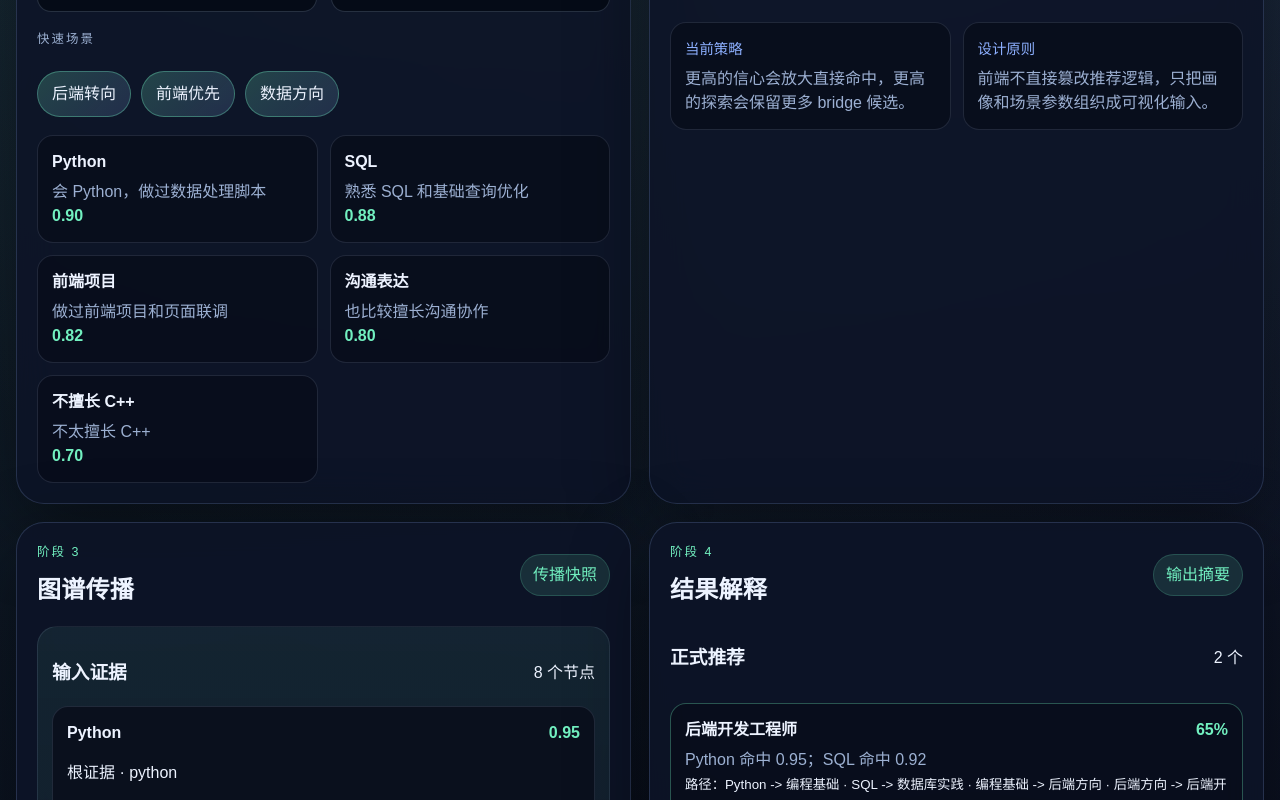
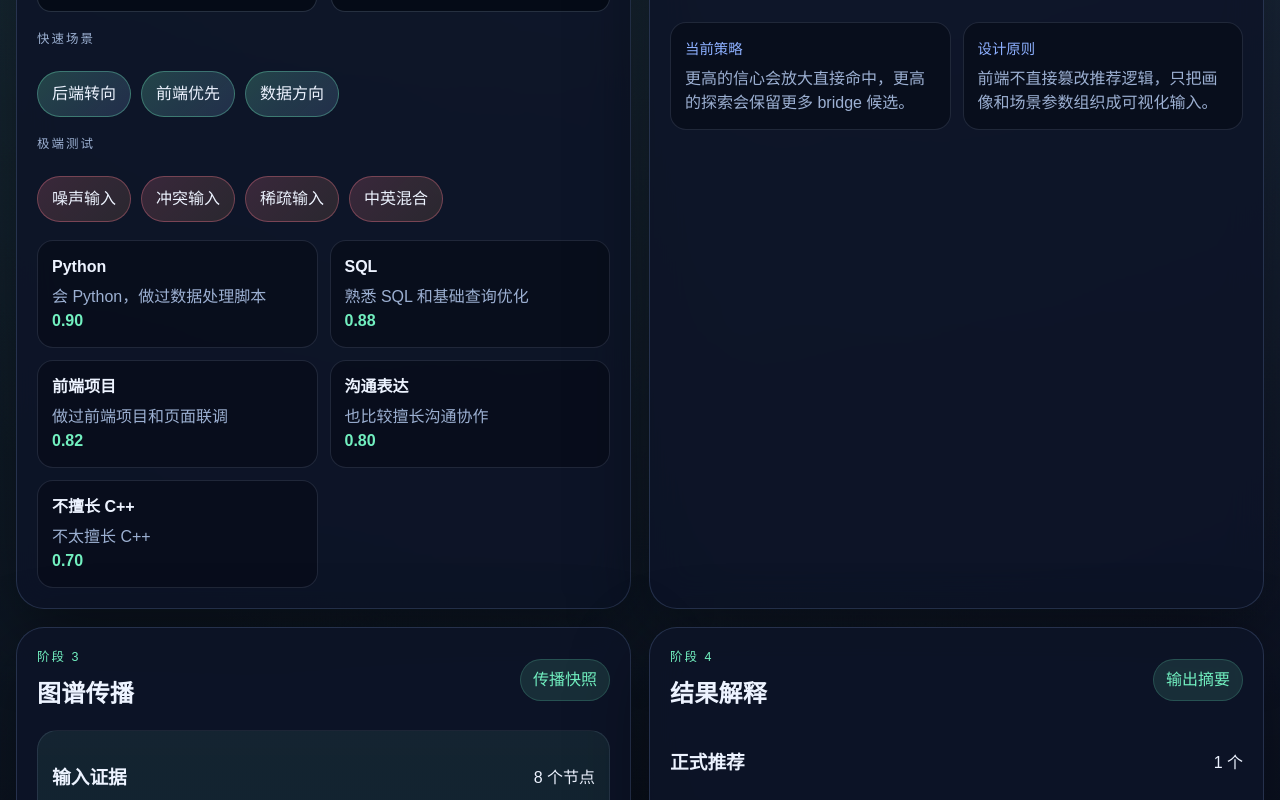
Before and after one commit to answerend42/CareerKEP, a React (Vite) app in the folder frontend/: page / in a window 1280 px wide. Shown: the part 940-1740 px from the top of the page. Built offline with nearby package versions, Linux system fonts and the light colour scheme.

Commit message:
加了鲁棒性测试

```diff
--- a/frontend/src/app/AppShell.tsx
+++ b/frontend/src/app/AppShell.tsx
@@ -1,5 +1,12 @@
 import { useMemo, useState } from 'react';
-import { buildRecommendationResponse, defaultDemoState, getDemoCopy, getRoleOptions, scenarioPresets } from './demoData';
+import {
+  buildRecommendationResponse,
+  buildRobustnessReport,
+  defaultDemoState,
+  getDemoCopy,
+  getRoleOptions,
+  scenarioPresets
+} from './demoData';
 import { InputPane } from './panes/InputPane';
 import { TunePane } from './panes/TunePane';
 import { GraphPane } from './panes/GraphPane';
@@ -16,6 +23,9 @@ export function AppShell() {
 
   const roleOptions = useMemo(() => getRoleOptions(), []);
   const demoCopy = useMemo(() => getDemoCopy(lastRun), [lastRun]);
+  const robustnessReport = useMemo(() => buildRobustnessReport(state), [state]);
+  const normalPresets = useMemo(() => scenarioPresets.filter((item) => item.kind === 'normal'), []);
+  const stressPresets = useMemo(() => scenarioPresets.filter((item) => item.kind === 'stress'), []);
 
   const updateState = <K extends keyof DemoState>(key: K, value: DemoState[K]) => {
     setState((current) => {
@@ -129,6 +139,8 @@ export function AppShell() {
           <InputPane
             state={state}
             roleOptions={roleOptions}
+            presets={normalPresets}
+            stressPresets={stressPresets}
             onChange={updateState}
             onPreset={applyPreset}
             onRun={runRecommendation}
@@ -150,7 +162,7 @@ export function AppShell() {
         </section>
 
         <section className="panel panel-result">
-          <ResultPane response={lastRun} activeStep={activeStep} />
+          <ResultPane response={lastRun} activeStep={activeStep} robustnessReport={robustnessReport} />
         </section>
       </main>
     </div>
--- a/frontend/src/app/demoData.ts
+++ b/frontend/src/app/demoData.ts
@@ -5,8 +5,11 @@ import type {
   RecommendationCard,
   RecommendationResponse,
   RoleOption,
+  RobustnessCaseResult,
+  RobustnessReport,
   StageEdge,
   StageNode,
+  ScenarioPreset,
   TargetRoleAnalysis
 } from './types';
 
@@ -35,6 +38,7 @@ interface NodeDefinition {
   layer: StageNode['layer'];
   aliases: string[];
   scoreHint: number;
+  polarity?: 'positive' | 'negative';
 }
 
 const clamp01 = (value: number): number => Math.max(0, Math.min(1, value));
@@ -44,7 +48,7 @@ const nodeCatalog: NodeDefinition[] = [
   { id: 'sql', label: 'SQL', layer: 'evidence', aliases: ['sql', '数据库'], scoreHint: 0.92 },
   { id: 'frontend_project', label: '前端项目', layer: 'evidence', aliases: ['前端项目', 'web项目'], scoreHint: 0.9 },
   { id: 'communication', label: '沟通表达', layer: 'evidence', aliases: ['沟通', '表达'], scoreHint: 0.88 },
-  { id: 'cpp_gap', label: '不擅长 C++', layer: 'evidence', aliases: ['c++', 'cpp', '不擅长 c++'], scoreHint: 0.7 },
+  { id: 'cpp_gap', label: '不擅长 C++', layer: 'evidence', aliases: ['c++', 'cpp', '不擅长 c++', '不会 c++'], scoreHint: 0.82, polarity: 'negative' },
   { id: 'math', label: '数学基础', layer: 'evidence', aliases: ['数学', '线代'], scoreHint: 0.82 },
   { id: 'data_viz', label: '数据分析', layer: 'evidence', aliases: ['数据分析', '分析'], scoreHint: 0.8 },
   { id: 'cloud', label: '云平台', layer: 'evidence', aliases: ['云', '云平台', 'docker'], scoreHint: 0.78 },
@@ -66,6 +70,36 @@ const nodeCatalog: NodeDefinition[] = [
   { id: 'ml_role', label: '机器学习工程师', layer: 'role', aliases: ['机器学习工程师'], scoreHint: 0.5 },
   { id: 'pm_role', label: '技术产品经理', layer: 'role', aliases: ['技术产品经理'], scoreHint: 0.5 }
 ];
+
+const NEGATION_WORDS = [
+  '不',
+  '没',
+  '无',
+  '否',
+  '不会',
+  '不擅长',
+  '不熟悉',
+  '不太',
+  '缺少',
+  '欠缺',
+  '拒绝',
+  '避免',
+  'not',
+  'no',
+  'never',
+  'without',
+  "don't",
+  'do not'
+];
+
+const normalizeToken = (value: string): string => value.normalize('NFKC').trim().toLowerCase();
+
+const extractClauses = (text: string): string[] =>
+  text
+    .normalize('NFKC')
+    .split(/[\n\r。！？!?；;，,、|/\\]+/)
+    .map((part) => part.trim())
+    .filter(Boolean);
 
 const roleOptions: RoleOption[] = nodeCatalog
   .filter((item) => item.layer === 'role')
@@ -131,13 +165,6 @@ const evidenceTemplates: EvidenceItem[] = [
   { nodeId: 'cpp_gap', label: '不擅长 C++', score: 0.7, source: '用户输入', rawText: '不太擅长 C++' }
 ];
 
-const normaliseText = (value: string): string => value.trim().toLowerCase();
-
-const matchNode = (text: string): NodeDefinition | undefined => {
-  const token = normaliseText(text);
-  return nodeCatalog.find((item) => item.aliases.some((alias) => token.includes(normaliseText(alias))));
-};
-
 const buildEvidenceMap = (text: string, evidence: EvidenceItem[]): Map<string, number> => {
   const map = new Map<string, number>();
 
@@ -145,19 +172,39 @@ const buildEvidenceMap = (text: string, evidence: EvidenceItem[]): Map<string, n
     map.set(item.nodeId, clamp01(item.score));
   }
 
-  const tokens = text
-    .split(/[\s，。；,.;!?、/\\|]+/)
-    .map((part) => part.trim())
-    .filter(Boolean);
+  const clauses = extractClauses(text);
 
-  for (const token of tokens) {
-    const matched = matchNode(token);
-    if (!matched) {
-      continue;
+  for (const clause of clauses) {
+    const clauseToken = normalizeToken(clause);
+
+    for (const item of nodeCatalog) {
+      let bestScore = 0;
+
+      for (const alias of item.aliases) {
+        const aliasToken = normalizeToken(alias);
+        if (!aliasToken || !clauseToken.includes(aliasToken)) {
+          continue;
+        }
+
+        const aliasIndex = clauseToken.indexOf(aliasToken);
+        const prefix = clauseToken.slice(Math.max(0, aliasIndex - 8), aliasIndex);
+        const negated = NEGATION_WORDS.some((word) => prefix.includes(word));
+
+        if (item.polarity === 'negative') {
+          bestScore = Math.max(bestScore, negated ? item.scoreHint : item.scoreHint * 0.85);
+        } else if (!negated) {
+          bestScore = Math.max(bestScore, item.scoreHint);
+        }
+      }
+
+      if (bestScore <= 0) {
+        continue;
+      }
+
+      const current = map.get(item.id) ?? 0;
+      // 同一节点可能在多段文本里被反复提到，这里只保留最强一次，避免噪声重复放大。
+      map.set(item.id, clamp01(Math.max(current, bestScore)));
     }
-
-    const current = map.get(matched.id) ?? 0;
-    map.set(matched.id, clamp01(Math.max(current, matched.scoreHint)));
   }
 
   return map;
@@ -188,13 +235,13 @@ const scoreProfile = (
 
   for (const blocker of profile.blockers) {
     const value = evidenceMap.get(blocker) ?? 0;
-    blockerPenalty += value * 0.22;
+    blockerPenalty += value * 0.26;
   }
 
   const directionBoost = evidenceMap.get(profile.direction) ?? 0;
   // 负向容忍度越高，对 blocker 的惩罚越弱，适合演示“放宽筛选”的效果。
-  const penaltyRelief = 1 - clamp01(tuning.penaltyTolerance * 0.7);
-  const tuningBoost = tuning.confidence * 0.08 + tuning.exploration * 0.05;
+  const penaltyRelief = 1 - clamp01(tuning.penaltyTolerance * 0.85);
+  const tuningBoost = tuning.confidence * 0.06 + tuning.exploration * 0.04;
   const score = clamp01(supportScore + preferredScore + directionBoost * 0.25 + tuningBoost - blockerPenalty * penaltyRelief);
   const missing = profile.required
     .filter((item) => !(evidenceMap.get(item) ?? 0))
@@ -391,11 +438,12 @@ export const defaultDemoState: DemoState = {
 
 export const roleCatalog = roleOptions;
 
-export const scenarioPresets = [
+export const scenarioPresets: ScenarioPreset[] = [
   {
     id: 'backend',
     label: '后端转向',
     description: '偏工程化、数据库和云平台信号更强',
+    kind: 'normal',
     state: {
       text: '我会 Python 和 SQL，做过接口联调，也接触过云平台部署。',
       targetRole: '后端开发工程师',
@@ -416,6 +464,7 @@ export const scenarioPresets = [
     id: 'frontend',
     label: '前端优先',
     description: '前端项目和协作表达更明显',
+    kind: 'normal',
     state: {
       text: '我做过前端项目，喜欢和产品、设计协作，愿意继续做 Web 开发。',
       targetRole: '前端开发工程师',
@@ -435,6 +484,7 @@ export const scenarioPresets = [
     id: 'data',
     label: '数据方向',
     description: 'SQL、数据分析和数学基础更突出',
+    kind: 'normal',
     state: {
       text: '我更熟悉 SQL、数据分析和一些数学基础，想看数据工程或机器学习方向。',
       targetRole: '数据工程师',
@@ -450,13 +500,135 @@ export const scenarioPresets = [
         penaltyTolerance: 0.4
       }
     }
+  },
+  {
+    id: 'noise',
+    label: '噪声输入',
+    description: '长文本、重复词和无关语句混在一起',
+    kind: 'stress',
+    state: {
+      text:
+        '日志、报错、日报、会议纪要都塞进来，但是我还是会 Python、SQL、Python、SQL，还做过前端项目。' +
+        '其他内容全部是噪声：abc123、###、!!!、临时文档、重复重复重复。',
+      targetRole: '后端开发工程师',
+      topK: 5,
+      evidence: [
+        { nodeId: 'python', label: 'Python', score: 0.86, source: '压力测试', rawText: 'Python' },
+        { nodeId: 'sql', label: 'SQL', score: 0.84, source: '压力测试', rawText: 'SQL' }
+      ],
+      tuning: {
+        confidence: 0.7,
+        exploration: 0.52,
+        penaltyTolerance: 0.36
+      }
+    }
+  },
+  {
+    id: 'conflict',
+    label: '冲突输入',
+    description: '同一段话同时包含正向和否定信号',
+    kind: 'stress',
+    state: {
+      text: '我会 Python 和 SQL，但不想做后端，也不太擅长 C++，更想试试前端或产品协作。',
+      targetRole: '前端开发工程师',
+      topK: 5,
+      evidence: [
+        { nodeId: 'python', label: 'Python', score: 0.9, source: '压力测试', rawText: 'Python' },
+        { nodeId: 'sql', label: 'SQL', score: 0.87, source: '压力测试', rawText: 'SQL' },
+        { nodeId: 'cpp_gap', label: '不擅长 C++', score: 0.78, source: '压力测试', rawText: '不太擅长 C++' }
+      ],
+      tuning: {
+        confidence: 0.64,
+        exploration: 0.68,
+        penaltyTolerance: 0.58
+      }
+    }
+  },
+  {
+    id: 'sparse',
+    label: '稀疏输入',
+    description: '几乎没有明确技能信号',
+    kind: 'stress',
+    state: {
+      text: '目前就是想看看自己适合什么方向，暂时没有特别明确的项目经历。',
+      targetRole: '机器学习工程师',
+      topK: 5,
+      evidence: [],
+      tuning: {
+        confidence: 0.5,
+        exploration: 0.82,
+        penaltyTolerance: 0.6
+      }
+    }
+  },
+  {
+    id: 'mixed',
+    label: '中英混合',
+    description: '英文缩写、符号和中文混写',
+    kind: 'stress',
+    state: {
+      text: 'I have done frontend project, know SQL / Python, and want to keep doing Web dev with team communication.',
+      targetRole: '前端开发工程师',
+      topK: 5,
+      evidence: [
+        { nodeId: 'frontend_project', label: '前端项目', score: 0.88, source: '压力测试', rawText: 'frontend project' },
+        { nodeId: 'communication', label: '沟通表达', score: 0.76, source: '压力测试', rawText: 'team communication' }
+      ],
+      tuning: {
+        confidence: 0.66,
+        exploration: 0.62,
+        penaltyTolerance: 0.45
+      }
+    }
   }
 ] satisfies Array<{
   id: string;
   label: string;
   description: string;
+  kind: 'normal' | 'stress';
   state: DemoState;
 }>;
+
+export const buildRobustnessReport = (state: DemoState): RobustnessReport => {
+  const cases: RobustnessCaseResult[] = scenarioPresets
+    .filter((item) => item.kind === 'stress')
+    .map((preset) => {
+      const response = buildRecommendationResponse(preset.state);
+      const topCard = response.recommendations[0];
+      const topScore = topCard?.score ?? response.nearMissRoles[0]?.score ?? 0;
+      const coverage = response.targetRoleAnalysis.coverage;
+      const warningParts = [
+        topCard ? `主推荐：${topCard.label}` : '没有正式推荐',
+        response.nearMissRoles.length ? `near miss：${response.nearMissRoles.length}` : '无 near miss',
+        coverage < 0.5 ? '目标岗位覆盖偏弱' : '目标岗位覆盖尚可'
+      ];
+
+      return {
+        id: preset.id,
+        label: preset.label,
+        description: preset.description,
+        topRole: topCard?.label ?? response.targetRoleAnalysis.label,
+        topScore,
+        recommendationCount: response.recommendations.length,
+        nearMissCount: response.nearMissRoles.length,
+        coverage,
+        warning: warningParts.join('；')
+      };
+    });
+
+  const averageTopScore = cases.length ? cases.reduce((sum, item) => sum + item.topScore, 0) / cases.length : 0;
+  const fragileCount = cases.filter((item) => item.topScore < 0.42 || item.recommendationCount === 0).length;
+
+  return {
+    averageTopScore,
+    fragileCount,
+    headline:
+      fragileCount > 0
+        ? `有 ${fragileCount} 个极端输入场景需要继续加固解析和权重`
+        : '极端输入下整体表现稳定，暂未发现明显脆弱点',
+    cases
+  };
+};
 
 export const getRoleOptions = (): RoleOption[] => roleCatalog;
 
--- a/frontend/src/app/panes/InputPane.tsx
+++ b/frontend/src/app/panes/InputPane.tsx
@@ -1,15 +1,26 @@
-import type { DemoState, RoleOption } from '../types';
+import type { DemoState, RoleOption, ScenarioPreset } from '../types';
 
 interface InputPaneProps {
   state: DemoState;
   roleOptions: RoleOption[];
+  presets: ScenarioPreset[];
+  stressPresets: ScenarioPreset[];
   onChange: <K extends keyof DemoState>(key: K, value: DemoState[K]) => void;
   onPreset: (presetId: string) => void;
   onRun: () => void;
   isRunning: boolean;
 }
 
-export function InputPane({ state, roleOptions, onChange, onPreset, onRun, isRunning }: InputPaneProps) {
+export function InputPane({
+  state,
+  roleOptions,
+  presets,
+  stressPresets,
+  onChange,
+  onPreset,
+  onRun,
+  isRunning
+}: InputPaneProps) {
   return (
     <div className="pane-stack">
       <div className="pane-header">
@@ -59,15 +70,22 @@ export function InputPane({ state, roleOptions, onChange, onPreset, onRun, isRun
       <div className="preset-row">
         <span className="field-caption">快速场景</span>
         <div className="chip-row">
-          <button type="button" className="chip" onClick={() => onPreset('backend')}>
-            后端转向
-          </button>
-          <button type="button" className="chip" onClick={() => onPreset('frontend')}>
-            前端优先
-          </button>
-          <button type="button" className="chip" onClick={() => onPreset('data')}>
-            数据方向
-          </button>
+          {presets.map((preset) => (
+            <button key={preset.id} type="button" className="chip" onClick={() => onPreset(preset.id)}>
+              {preset.label}
+            </button>
+          ))}
+        </div>
+      </div>
+
+      <div className="preset-row">
+        <span className="field-caption">极端测试</span>
+        <div className="chip-row">
+          {stressPresets.map((preset) => (
+            <button key={preset.id} type="button" className="chip stress" onClick={() => onPreset(preset.id)}>
+              {preset.label}
+            </button>
+          ))}
         </div>
       </div>
 
--- a/frontend/src/app/styles/global.css
+++ b/frontend/src/app/styles/global.css
@@ -372,6 +372,11 @@ pre {
   border-radius: 999px;
 }
 
+.chip.stress {
+  border-color: rgba(255, 124, 144, 0.34);
+  background: linear-gradient(135deg, rgba(255, 124, 144, 0.18), rgba(255, 184, 107, 0.12));
+}
+
 .evidence-grid {
   grid-template-columns: repeat(2, minmax(0, 1fr));
 }
@@ -497,6 +502,11 @@ pre {
   gap: 12px;
 }
 
+.result-intro {
+  margin: 0;
+  color: var(--muted);
+}
+
 .result-card.strong {
   border-color: rgba(114, 240, 192, 0.32);
 }
```
Also changed, not shown: frontend/src/app/panes/ResultPane.tsx (+26 -2 lines), frontend/src/app/types.ts (+27 -0 lines), 1 other file (tests, documents, lock files or other folders).
